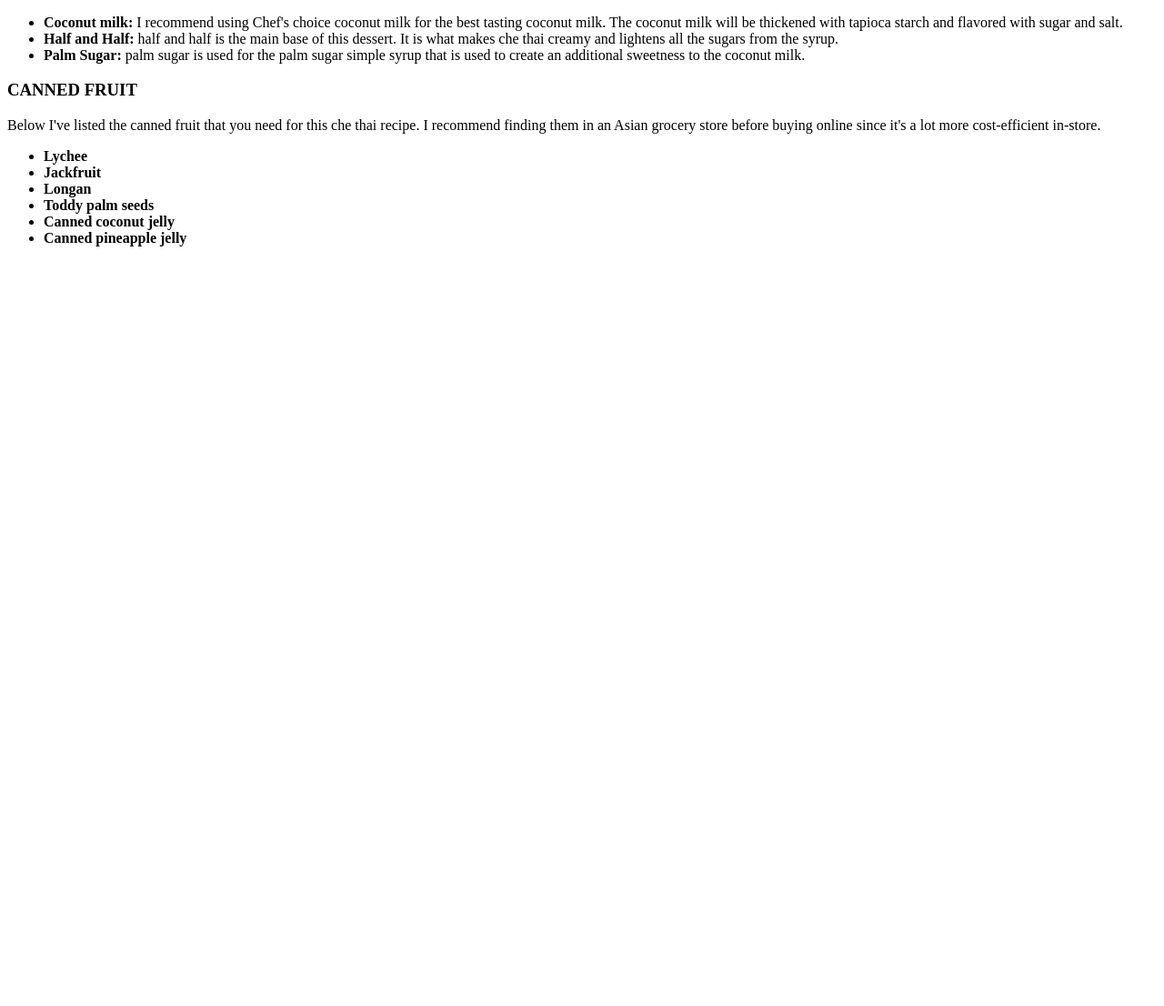
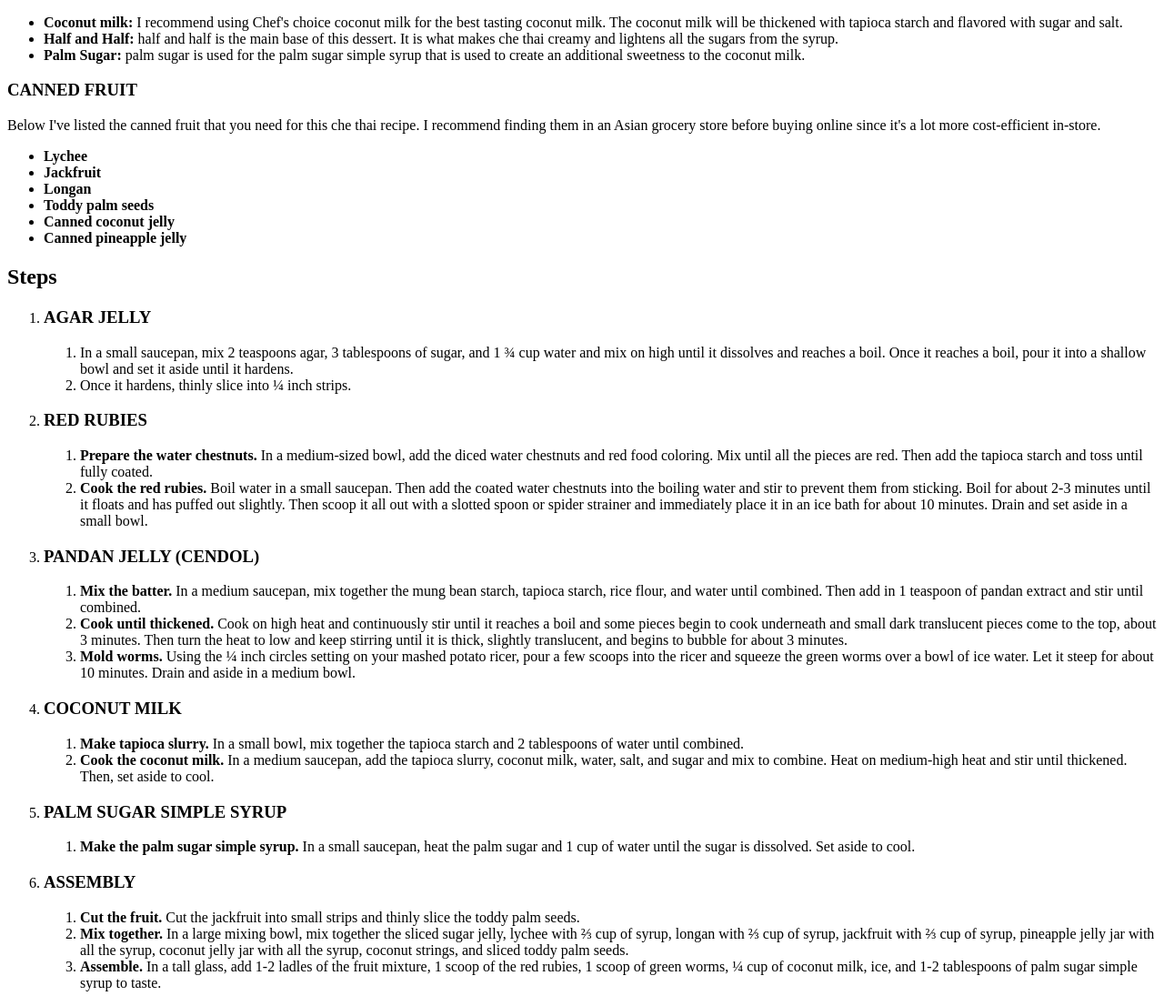
Before and after one commit to ViTran25/odin-recipes, a plain HTML site: page recipes/che_thai.html in a window 1280 px wide. Shown: the part 1557-2663 px from the top of the page at 91% size. Before the commit the page ends 1844 px from the top, so only its background shows below. Drawn offline with Linux system fonts and the light colour scheme.

Commit message:
Add content (Steps) to the 3rd recipe
Add an ordered list of steps and an ordered list of small steps inside
each step

```diff
--- a/recipes/che_thai.html
+++ b/recipes/che_thai.html
@@ -49,5 +49,52 @@
             <li><strong>Canned coconut jelly</strong></li>
             <li><strong>Canned pineapple jelly</strong></li>
         </ul>
+    <!--Steps-->
+    <h2>Steps</h2>
+    <ol>
+        <li>
+            <h3>AGAR JELLY</h3>
+            <ol>
+                <li>In a small saucepan, mix 2 teaspoons agar, 3 tablespoons of sugar, and 1 ¾ cup water and mix on high until it dissolves and reaches a boil. Once it reaches a boil, pour it into a shallow bowl and set it aside until it hardens.</li>
+                <li>Once it hardens, thinly slice into ¼ inch strips.</li>
+            </ol>
+        </li>
+        <li>
+            <h3>RED RUBIES</h3>
+            <ol>
+                <li><strong>Prepare the water chestnuts.</strong> In a medium-sized bowl, add the diced water chestnuts and red food coloring. Mix until all the pieces are red. Then add the tapioca starch and toss until fully coated.</li>
+                <li><strong>Cook the red rubies.</strong> Boil water in a small saucepan. Then add the coated water chestnuts into the boiling water and stir to prevent them from sticking. Boil for about 2-3 minutes until it floats and has puffed out slightly. Then scoop it all out with a slotted spoon or spider strainer and immediately place it in an ice bath for about 10 minutes. Drain and set aside in a small bowl.</li>
+            </ol>
+        </li>
+        <li>
+            <h3>PANDAN JELLY (CENDOL)</h3>
+            <ol>
+                <li><strong>Mix the batter.</strong> In a medium saucepan, mix together the mung bean starch, tapioca starch, rice flour, and water until combined. Then add in 1 teaspoon of pandan extract and stir until combined.</li>
+                <li><strong>Cook until thickened.</strong> Cook on high heat and continuously stir until it reaches a boil and some pieces begin to cook underneath and small dark translucent pieces come to the top, about 3 minutes. Then turn the heat to low and keep stirring until it is thick, slightly translucent, and begins to bubble for about 3 minutes.</li>
+                <li><strong>Mold worms.</strong> Using the ¼ inch circles setting on your mashed potato ricer, pour a few scoops into the ricer and squeeze the green worms over a bowl of ice water. Let it steep for about 10 minutes. Drain and aside in a medium bowl.</li>
+            </ol>
+        </li>
+        <li>
+            <h3>COCONUT MILK</h3>
+            <ol>
+                <li><strong>Make tapioca slurry.</strong> In a small bowl, mix together the tapioca starch and 2 tablespoons of water until combined.</li>
+                <li><strong>Cook the coconut milk.</strong> In a medium saucepan, add the tapioca slurry, coconut milk, water, salt, and sugar and mix to combine. Heat on medium-high heat and stir until thickened. Then, set aside to cool.</li>
+            </ol>
+        </li>
+        <li>
+            <h3>PALM SUGAR SIMPLE SYRUP</h3>
+            <ol>
+                <li><strong>Make the palm sugar simple syrup.</strong> In a small saucepan, heat the palm sugar and 1 cup of water until the sugar is dissolved. Set aside to cool.</li>
+            </ol>
+        </li>
+        <li>
+            <h3>ASSEMBLY</h3>
+            <ol>
+                <li><strong>Cut the fruit.</strong> Cut the jackfruit into small strips and thinly slice the toddy palm seeds.</li>
+                <li><strong>Mix together.</strong> In a large mixing bowl, mix together the sliced sugar jelly, lychee with ⅔ cup of syrup, longan with ⅔ cup of syrup, jackfruit with ⅔ cup of syrup, pineapple jelly jar with all the syrup, coconut jelly jar with all the syrup, coconut strings, and sliced toddy palm seeds.</li>
+                <li><strong>Assemble.</strong> In a tall glass, add 1-2 ladles of the fruit mixture, 1 scoop of the red rubies, 1 scoop of green worms, ¼ cup of coconut milk, ice, and 1-2 tablespoons of palm sugar simple syrup to taste.</li>
+            </ol>
+        </li>
+    </ol>
     </body>
 </html>
```
